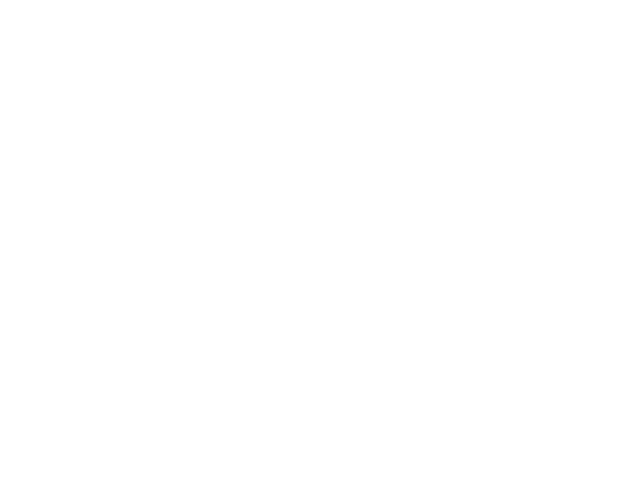
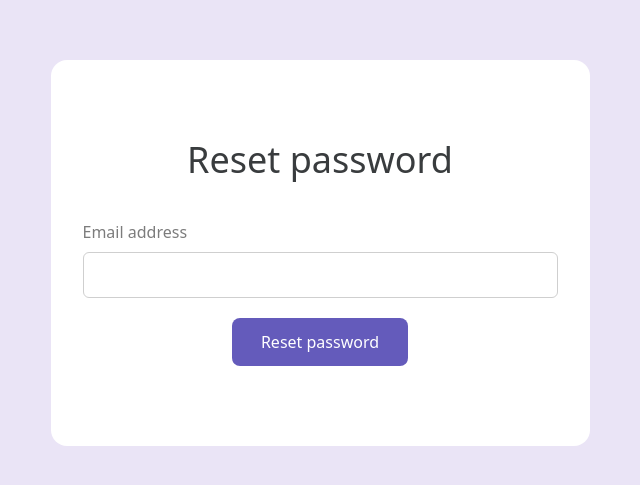
Before and after one commit to awais019/pak-journey, a Nuxt app: page /resetpassword in a window 1280 px wide. Before the commit this address had no page. Shown: the part 147-632 px from the top of the page, without its empty margins (320-960 px from the left). Built offline with nearby package versions, Linux system fonts and the light colour scheme.

Commit message:
authjs/resetpassword

```diff
--- /dev/null
+++ b/pages/resetpassword.vue
@@ -0,0 +1,29 @@
+<template>
+  <div class="flex h-screen items-center justify-center bg-[#EAE4F6]">
+    <div class="h-auto w-[539px] rounded-2xl bg-white text-[#393C3E]">
+      <div class="mx-8">
+        <div class="mt-20 text-center">
+          <p class="text-4xl font-normal">Reset password</p>
+        </div>
+        <div class="mt-10 grid space-y-6 text-[#7C7C7C]">
+          <div>
+            <p class="mb-2">Email address</p>
+            <input
+              class="h-[46px] w-full rounded-md border-[1px] border-[#CFCFCF] px-4"
+              id="name"
+            />
+          </div>
+        </div>
+        <div class="mb-20 mt-5 flex justify-center">
+          <button class="h-12 w-44 rounded-lg bg-[#645BBB] text-white">
+            Reset password
+          </button>
+        </div>
+      </div>
+    </div>
+  </div>
+</template>
+
+<script lang="ts" setup></script>
+
+<style></style>
```
Also changed, not shown: composables/auth.ts (added, +43 -0 lines).
